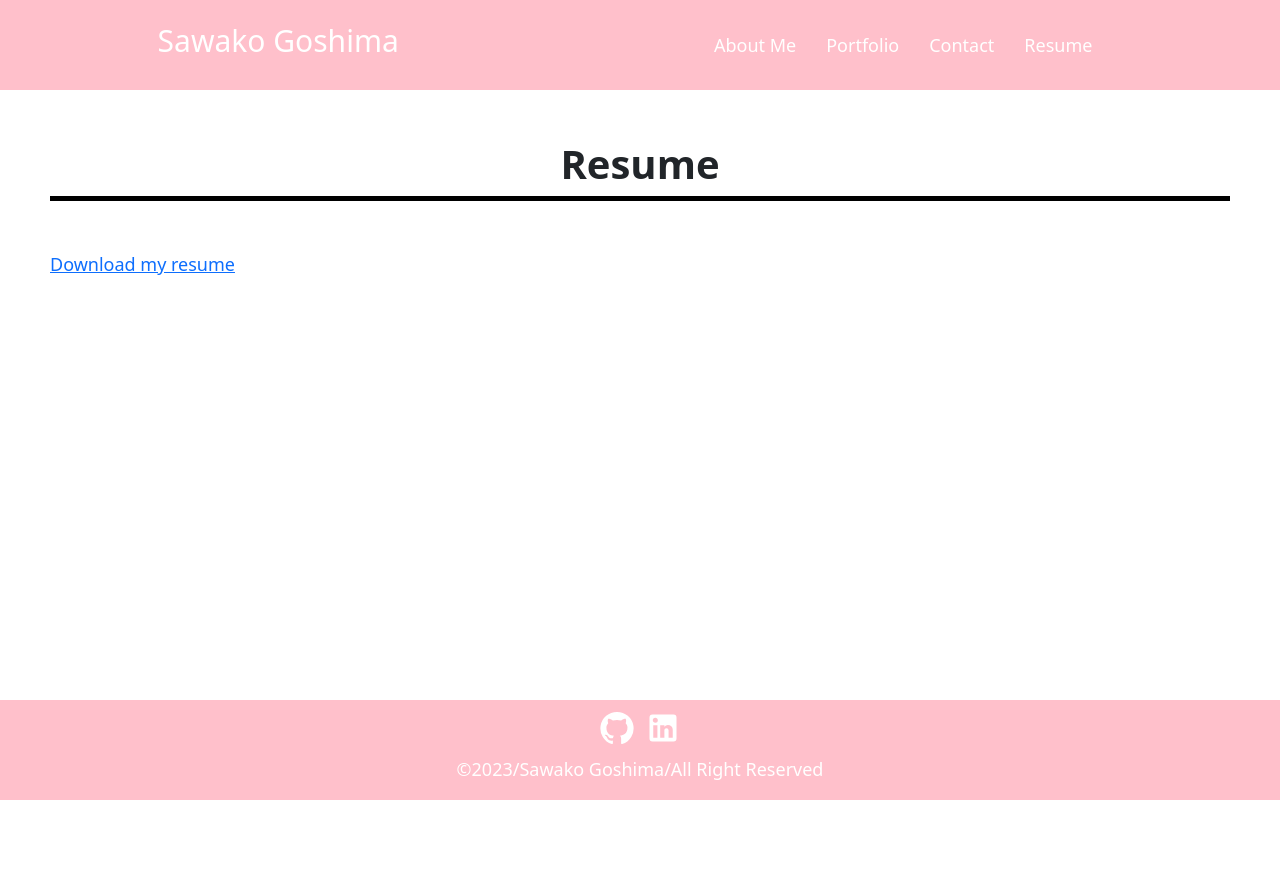
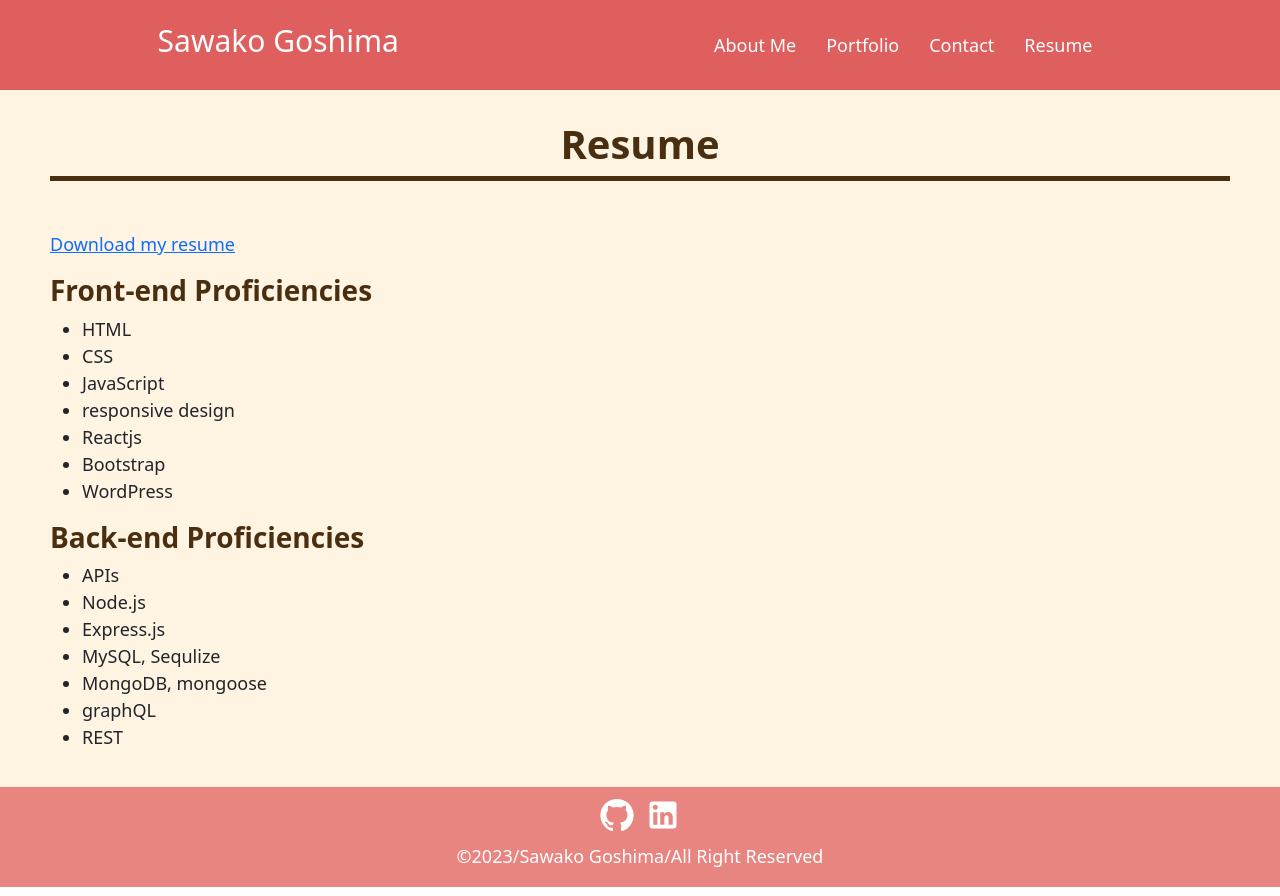
Before and after one commit to sawaks/react-portfolio, a React (Create React App) app in the folder sawako-portfolio-react/: page /resume in a window 1280 px wide. Before the commit the page ends 809 px from the top, so only its background shows below. Built offline with nearby package versions, Linux system fonts and the light colour scheme.

Commit message:
Updated App.css

```diff
--- a/sawako-portfolio-react/src/App.css
+++ b/sawako-portfolio-react/src/App.css
@@ -5,23 +5,33 @@
   position: relative;
   padding-bottom: 120px;
   box-sizing: border-box;
+  background-color: #FFF3E2;
 
 }
+
 
 header {
   display: flex;
   justify-content: space-around;
   align-items: center;
-  background-color: pink;
+  background-color: #DF5E5E;
   color: white;
-  /* position: fixed; */
+  position: fixed;
+  top: 0;
   width: 100%;
   z-index: 10;
   height: 90px;
+
 }
 
-header .logo h3 {
+header .logo h3 a {
   font-size: 30px;
+  color: white;
+  text-decoration: none;
+}
+
+header .logo h3 a:hover {
+  color: #492F10;
 }
 
 nav ul {
@@ -43,13 +53,14 @@ nav ul li a {
 }
 
 nav ul li a:hover {
-  color: blueviolet;
+  color: #492F10;
 }
 
 /* About me */
 .main-container {
   padding-left: 50px;
   padding-right: 50px;
+  padding-top: 70px;
 
 }
 
@@ -57,7 +68,9 @@ nav ul li a:hover {
   text-align: center;
   margin-top: 50px;
   margin-bottom: 50px;
-  border-bottom: solid 5px black;
+  border-bottom: solid 5px #492F10;
+  color: #492F10;
+
 
 }
 
@@ -99,6 +112,26 @@ nav ul li a:hover {
   text-align: center;
 }
 
+.linkBtn-container .btn-light,
+.btn-light:hover,
+.btn-light:active,
+.btn-light:visited,
+.btn-light:focus {
+  background-color: #E98580;
+  border-color: #E98580;
+  color: white;
+}
+
+.linkBtn-container .btn-danger,
+.btn-danger:hover,
+.btn-danger:active,
+.btn-danger:visited,
+.btn-danger:focus {
+  background-color: #DF5E5E;
+  border-color: #DF5E5E;
+  color: white;
+}
+
 .submitBtn-container {
   text-align: center;
 }
@@ -122,6 +155,43 @@ nav ul li a:hover {
   margin-top: 15px;
 }
 
+.submitBtn-container {
+  margin-top: 30px;
+}
+
+.submitBtn-container .btn-danger,
+.btn-danger:hover,
+.btn-danger:active,
+.btn-danger:visited,
+.btn-danger:focus {
+  background-color: #DF5E5E;
+  border-color: #DF5E5E;
+  color: white;
+}
+
+lavel {
+  color: #492F10;
+  font-weight: 600;
+}
+
+
+/* Resume */
+.dwnloadText a {
+  cursor: pointer;
+
+}
+
+.frontEnd-skills-container h3 {
+  font-weight: 600;
+  color: #492F10;
+}
+
+.backEnd-skills-container h3 {
+  font-weight: 600;
+  color: #492F10;
+}
+
+
 /* footer */
 
 
@@ -129,7 +199,7 @@ nav ul li a:hover {
 footer {
   position: absolute;
   bottom: 0;
-  background-color: pink;
+  background-color: #E98580;
   width: 100%;
   height: 100px;
   font-size: large;
@@ -161,12 +231,18 @@ footer div a {
 
 }
 
+footer div a:hover {
+  color: #492F10;
+}
+
 .copyText-container {
   color: white;
   text-align: center;
   margin-top: 10px;
   padding-bottom: 10px;
 }
+
+
 
 @media (max-width: 765px) {
   .project-container {
--- a/sawako-portfolio-react/src/components/headerComponents/Header.js
+++ b/sawako-portfolio-react/src/components/headerComponents/Header.js
@@ -1,11 +1,12 @@
 import React from 'react'
 import Navigation from './Navigation';
+import { Link } from 'react-router-dom';
 
 const Header = () => {
     return (
         <header>
             <div className='logo'>
-                <h3>Sawako Goshima</h3>
+                <h3><Link to='/'>Sawako Goshima</Link></h3>
             </div>
             <nav>
                 <Navigation />
--- a/sawako-portfolio-react/src/components/pages/Contact.js
+++ b/sawako-portfolio-react/src/components/pages/Contact.js
@@ -84,7 +84,7 @@ const Contact = () => {
                 <p className="errorMsg">{formErrors.message}</p>
                 <div className="mb-3 pt-0 submitBtn-container">
                     <Button
-                        className="btn btn-info"
+                        className="btn btn-danger"
                         type="submit"
                     >
                         Send a message
--- a/sawako-portfolio-react/src/components/pages/Portfolio.js
+++ b/sawako-portfolio-react/src/components/pages/Portfolio.js
@@ -1,4 +1,4 @@
-
+import React from 'react';
 import { Project } from './Project';
 
 
@@ -24,8 +24,8 @@ const Portfolio = () => {
                                     <h5 className="card-title">{value.title}</h5>
                                     <p className="card-text">Role: {value.role} <br />Tool: {value.tool}</p>
                                     <div className='linkBtn-container'>
-                                        <a href={value.siteLink} className="btn btn-primary" id="websiteLink">Website</a>
-                                        <a href={value.gitHubLink} className="btn btn-primary" id="githubLink">GitHub</a>
+                                        <a href={value.siteLink} className="btn btn-danger" id="websiteLink">Website</a>
+                                        <a href={value.gitHubLink} className="btn btn-light" id="githubLink">GitHub</a>
                                     </div>
 
                                 </div>
--- a/sawako-portfolio-react/src/components/pages/Resume.js
+++ b/sawako-portfolio-react/src/components/pages/Resume.js
@@ -1,5 +1,6 @@
 import React from 'react'
 import resume from '../../images/SawakoGoshima_resume.pdf';
+
 
 const Resume = () => {
     return (
@@ -7,7 +8,31 @@ const Resume = () => {
             <div className='title-container'>
                 <h1>Resume</h1>
             </div>
-            <p><a href={resume} download="SawakoGoshima_resume.pdf">Download my resume</a></p>
+            <p className='dwnloadText'><a href={resume} download="SawakoGoshima_resume.pdf">Download my resume</a></p>
+            <div className='frontEnd-skills-container'>
+                <h3>Front-end Proficiencies</h3>
+                <ul>
+                    <li>HTML</li>
+                    <li>CSS</li>
+                    <li>JavaScript</li>
+                    <li>responsive design</li>
+                    <li>Reactjs</li>
+                    <li>Bootstrap</li>
+                    <li>WordPress</li>
+                </ul>
+            </div>
+            <div className='backEnd-skills-container'>
+                <h3>Back-end Proficiencies</h3>
+                <ul>
+                    <li>APIs</li>
+                    <li>Node.js</li>
+                    <li>Express.js</li>
+                    <li>MySQL, Sequlize</li>
+                    <li>MongoDB, mongoose</li>
+                    <li>graphQL</li>
+                    <li>REST</li>
+                </ul>
+            </div>
         </div>
     )
 }
```
